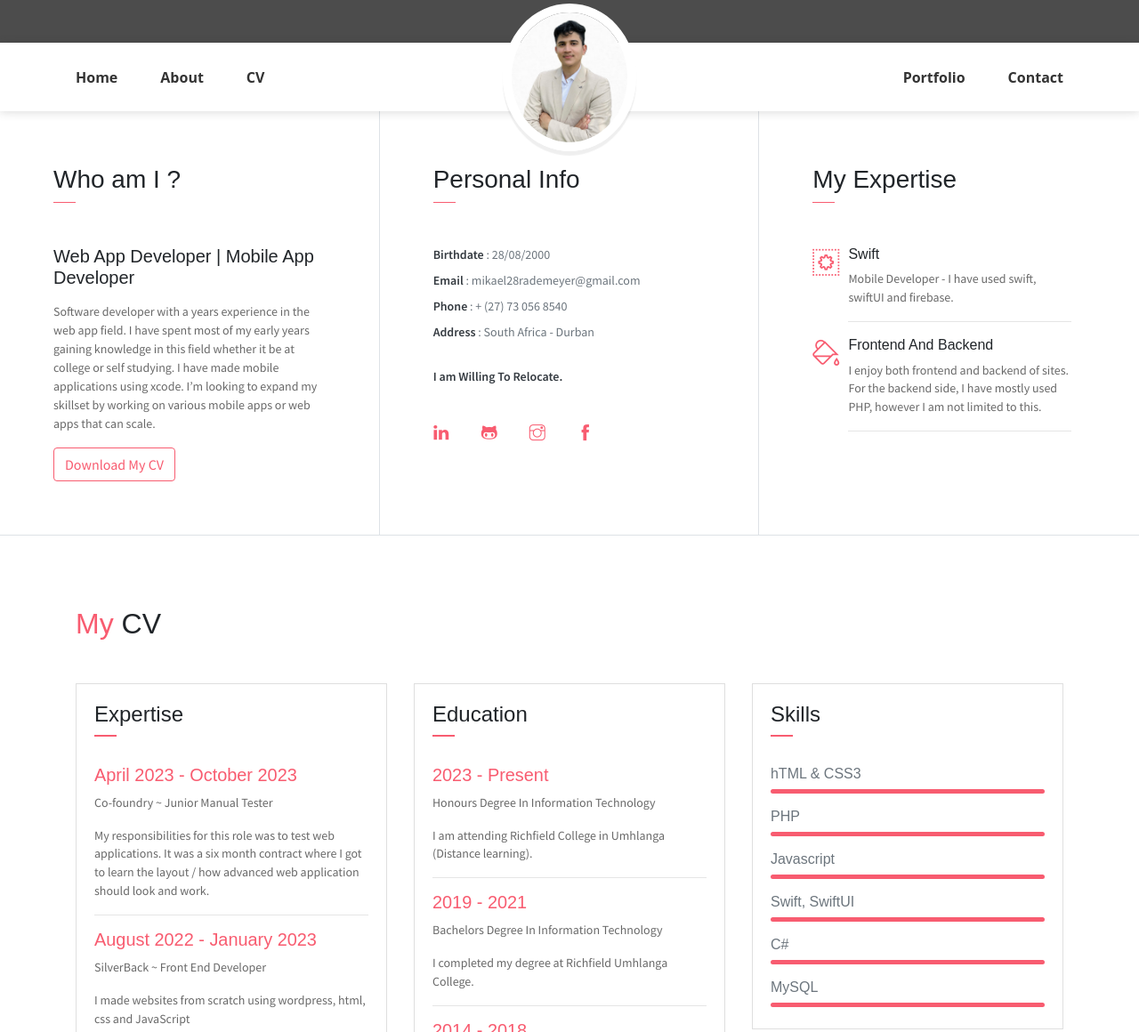
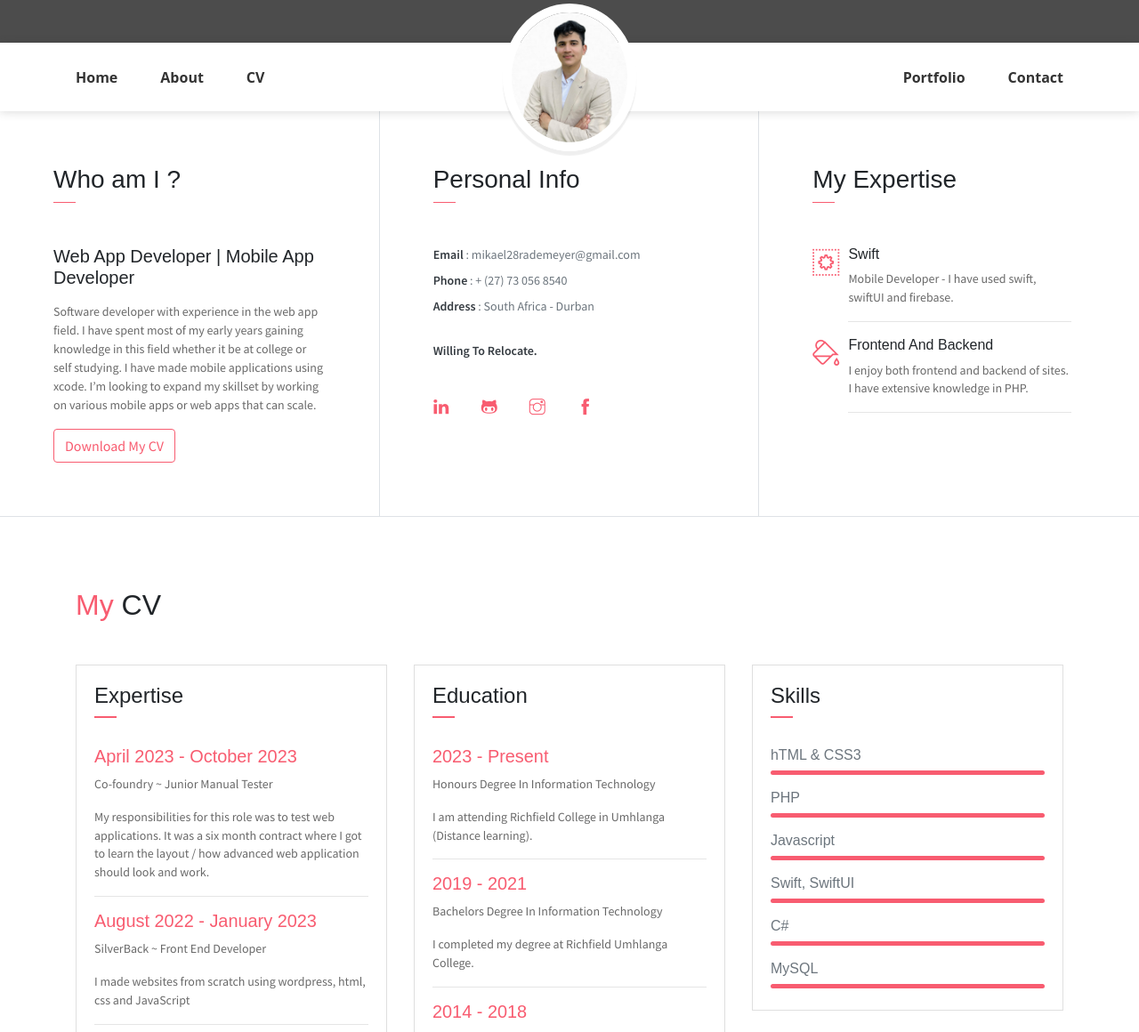
Before and after one commit to MikaelRademeyer/aboutMe, a plain HTML site: page index.html in a window 1280 px wide. Shown: the part 592-1752 px from the top of the page at 89% size. Drawn offline with Linux system fonts and the light colour scheme.

Commit message:
Update index.html

```diff
--- a/index.html
+++ b/index.html
@@ -75,24 +75,26 @@
                 <span class="line mb-5"></span>
                 <h5 class="mb-3">Web App Developer | Mobile App Developer</h5>
 
-                <p class="mt-20">Software developer with a years experience in
+                <p class="mt-20">Software developer with experience in
                     the web app field. I have spent most of my early
                     years gaining knowledge in this field whether it
                     be at college or self studying. I have made
                     mobile applications using xcode. I’m looking to
                     expand my skillset by working on various mobile
                     apps or web apps that can scale.</p>
-                <button class="btn btn-outline-danger"><i class="icon-down-circled2 "></i>Download My CV</button>
+                    <a class="btn btn-outline-danger" class="icon-down-circled2 " href="Mikael Rademeyer CV.pdf" download="Mikael Rademeyer CV.pdf">Download My CV</a>
+
+
             </div>
             <div class="col-lg-4 about-card">
                 <h3 class="font-weight-light">Personal Info</h3>
                 <span class="line mb-5"></span>
                 <ul class="mt40 info list-unstyled">
-                    <li><span>Birthdate</span> : 28/08/2000</li>
+                    <!-- <li><span>Birthdate</span> : 28/08/2000</li> -->
                     <li><span>Email</span> : mikael28rademeyer@gmail.com</li>
                     <li><span>Phone</span> : + (27) 73 056 8540</li>
                     <li><span>Address</span> :  South Africa - Durban</li>
-                    <br><li><span>I am Willing To Relocate.</span><i class="plane"></i> </li>
+                    <br><li><span> Willing To Relocate.</span><i class="plane"></i> </li>
                 </ul>
                 <ul class="social-icons pt-3">
                     <li class="social-item"><a class="social-link " href="https://www.linkedin.com/in/mikaelrademeyer/"><i class="ti-linkedin" aria-hidden="true"></i></a></li>
@@ -117,7 +119,8 @@
                     <div class="col-1 text-danger pt-1"><i class="ti-paint-bucket icon-lg"></i></div>
                     <div class="col-10 ml-auto mr-3">
                         <h6>Frontend And Backend </h6>
-                        <p class="subtitle">I enjoy both frontend and backend of sites. For the backend side, I have mostly used PHP, however I am not limited to this.</p>
+                        <p class="subtitle">I enjoy both frontend and backend of sites. I have extensive knowledge in PHP.
+                           </p>
                         <hr>
                     </div>
                 </div>
@@ -531,7 +534,7 @@ Banner - Github  -->
                                 <i class="ti-envelope icon-md"></i>
                             </div>
                             <div class="col-10">
-                                <h6 class="d-inline">Email :<br> <span class="text-muted">mikael28rademeyer@gmail</span></h6>
+                                <h6 class="d-inline">Email :<br> <span class="text-muted">mikael28rademeyer@gmail.com</span></h6>
                             </div>
                         </div>
                         <ul class="social-icons pt-4">
```
